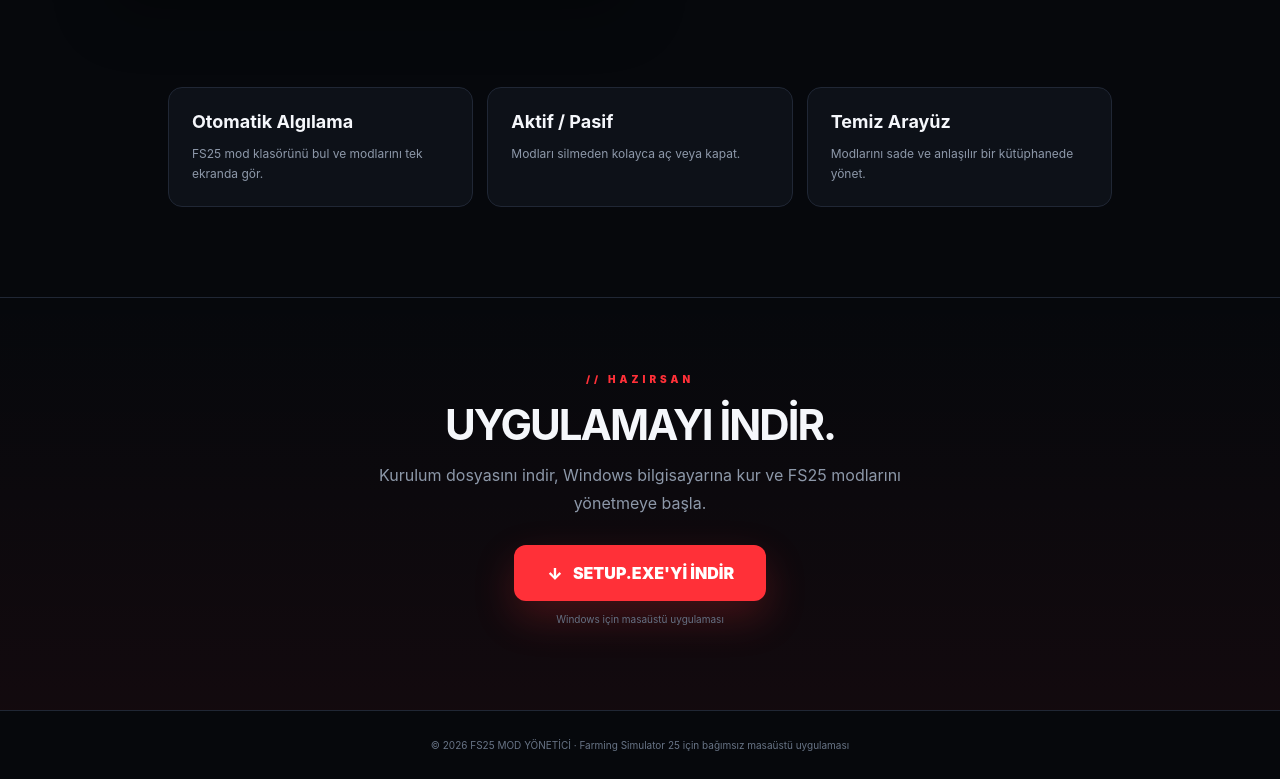
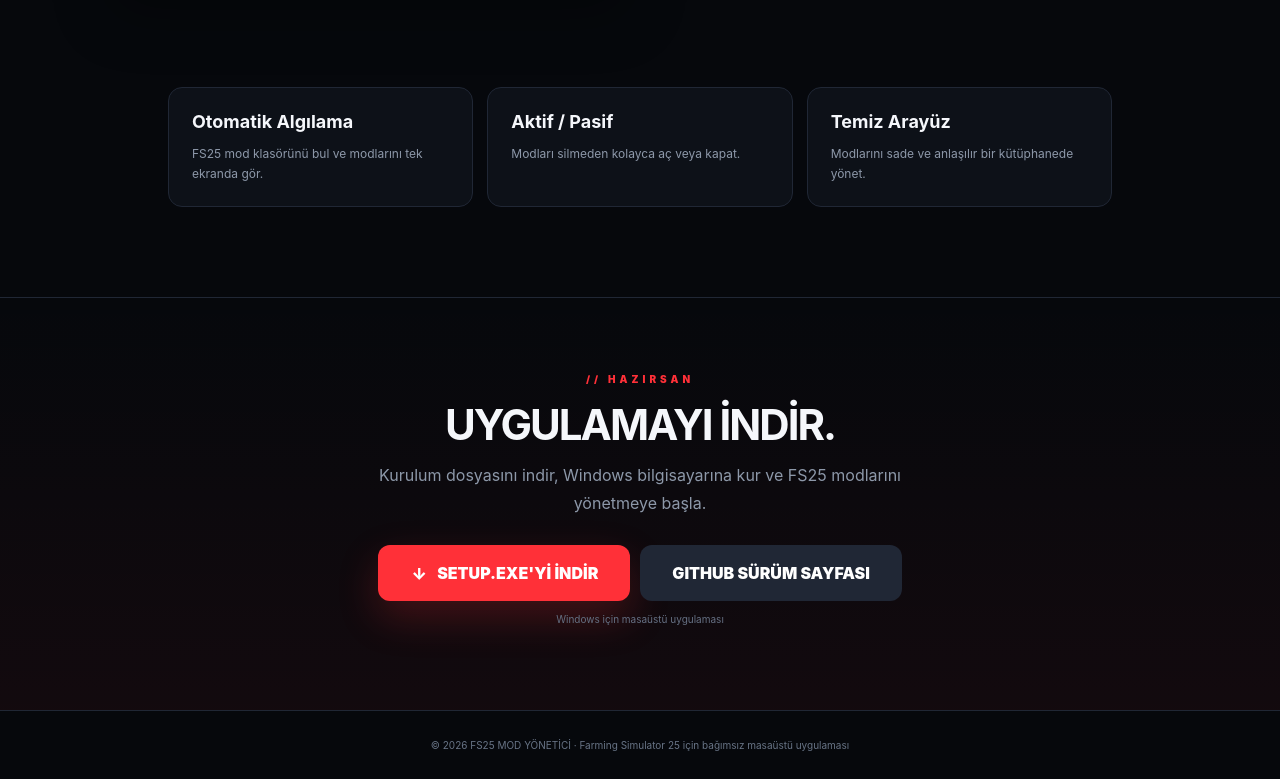
Before and after one commit to fs25modyonetici/FS25-MOD-YONETICI, a plain HTML site: page index.html in a window 1280 px wide. Shown: the part 3014-3793 px from the top of the page. Drawn offline with Linux system fonts and the light colour scheme.

Commit message:
İndirme bağlantısına güvenli sürüm sayfası yedeği ekle

```diff
--- a/index.html
+++ b/index.html
@@ -60,7 +60,7 @@
 <section class="final">
 <div class="kicker">// HAZIRSAN</div><h2>UYGULAMAYI İNDİR.</h2>
 <p>Kurulum dosyasını indir, Windows bilgisayarına kur ve FS25 modlarını yönetmeye başla.</p>
-<a class="download" href="https://github.com/fs25modyonetici/FS25-MOD-YONETICI/releases/download/v2.1.0/Setup.exe"><span class="download-icon">↓</span> SETUP.EXE'Yİ İNDİR</a>
+<div style="display:flex;flex-wrap:wrap;gap:10px;justify-content:center"><a class="download" href="https://github.com/fs25modyonetici/FS25-MOD-YONETICI/releases/download/v2.1.0/Setup.exe"><span class="download-icon">↓</span> SETUP.EXE'Yİ İNDİR</a><a class="download" style="background:#202735;box-shadow:none" href="https://github.com/fs25modyonetici/FS25-MOD-YONETICI/releases/tag/v2.1.0">GITHUB SÜRÜM SAYFASI</a></div>
 <div class="note2">Windows için masaüstü uygulaması</div>
 </section>
 <footer>© 2026 FS25 MOD YÖNETİCİ · Farming Simulator 25 için bağımsız masaüstü uygulaması</footer>
```
